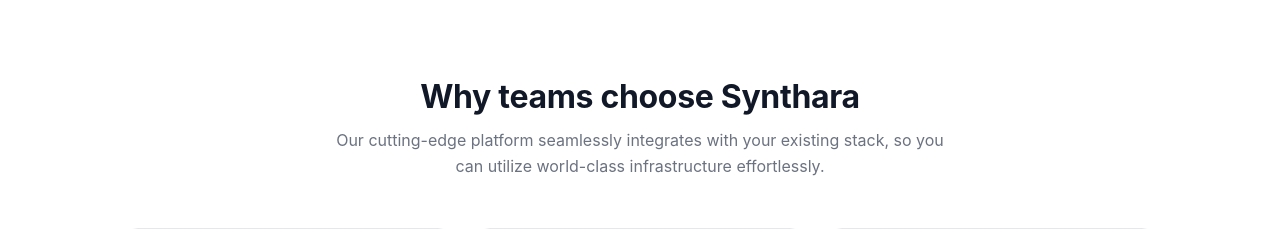
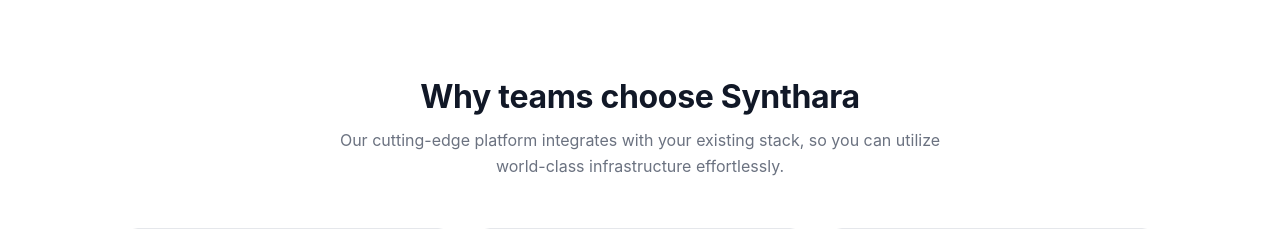
Before and after one commit to Hexraei/Voxfold, a React (Vite) app in the folder examples/ai-slop-demo/: page / in a window 1280 px wide. Shown: the part 840-1069 px from the top of the page. Built offline with nearby package versions, Linux system fonts and the light colour scheme.

Commit message:
Formatting fix from live-edit testing on the demo page

```diff
--- a/examples/ai-slop-demo/src/App.tsx
+++ b/examples/ai-slop-demo/src/App.tsx
@@ -65,8 +65,8 @@
           <div className="section-head">
             <h2>Why teams choose Synthara</h2>
             <p>
-              Our cutting-edge platform seamlessly integrates with your existing stack, so you can
-              utilize world-class infrastructure effortlessly.
+              Our cutting-edge platform integrates with your existing stack, so you can utilize
+              world-class infrastructure effortlessly.
             </p>
           </div>
           <div className="grid">
```
